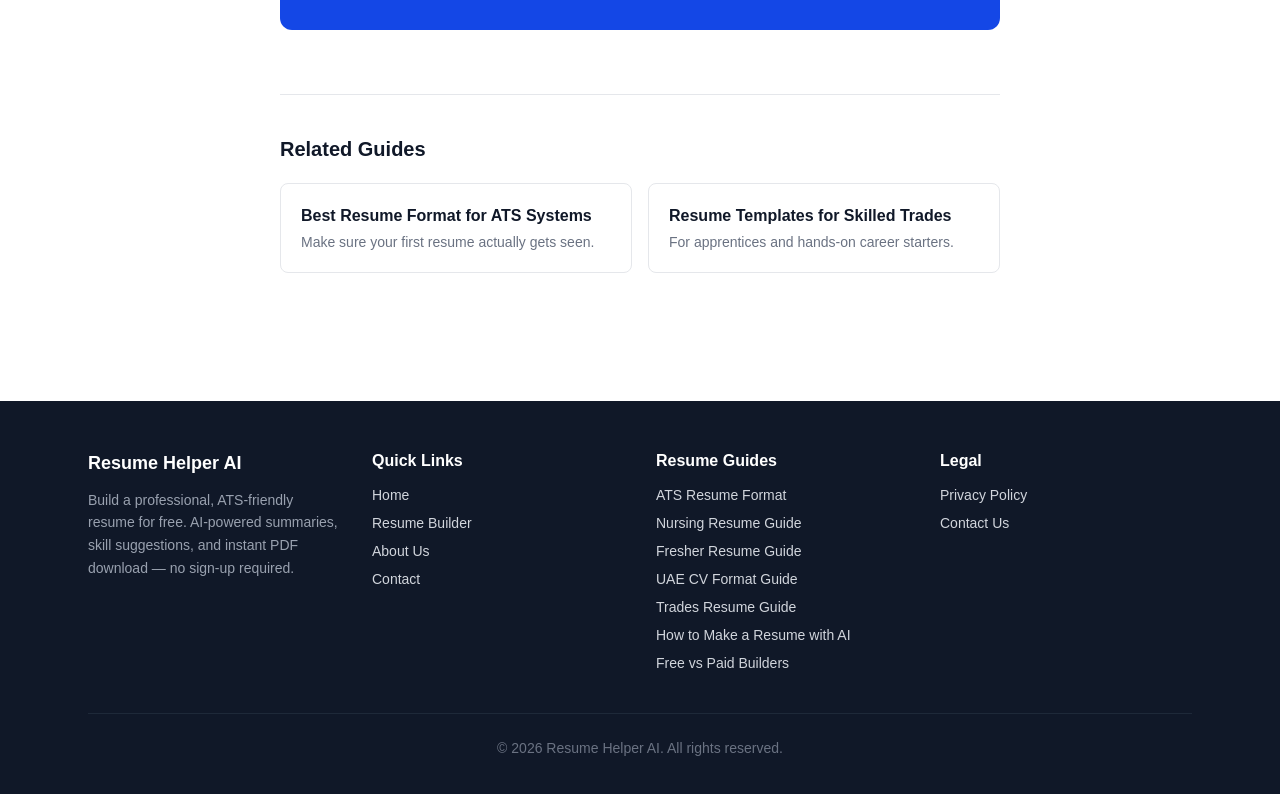
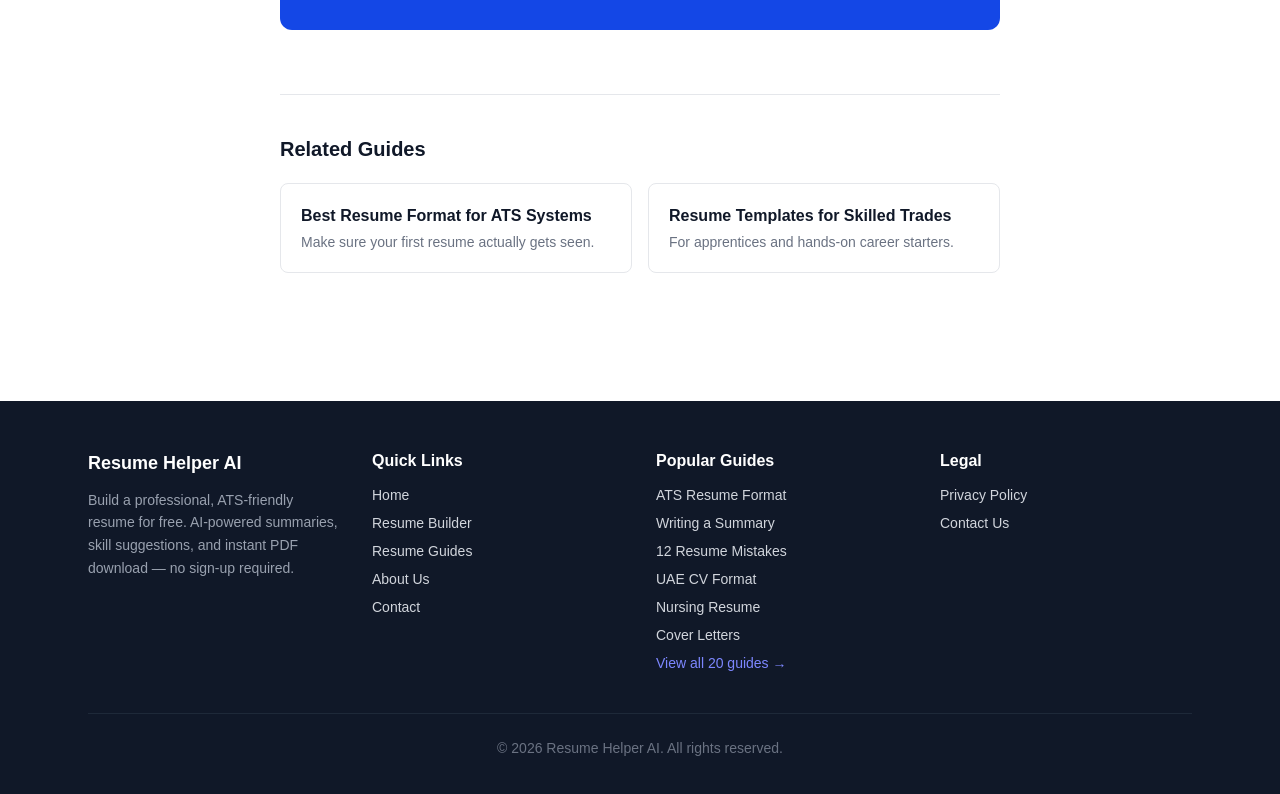
Before and after one commit to pragathishc/ai-resume-builder, a Next.js app: page /blog/fresher-resume-no-experience in a window 1280 px wide. Shown: the part 3684-4478 px from the top of the page. Built offline with nearby package versions, Linux system fonts and the light colour scheme.

Commit message:
Update layout.js

```diff
--- a/src/app/layout.js
+++ b/src/app/layout.js
@@ -19,7 +19,7 @@ export const metadata = {
     template: "%s | Resume Helper AI",
   },
   description:
-    "Build a professional, ATS-friendly resume in minutes with AI-powered summaries and smart skill suggestions. 6 templates including UAE CV. Free, no sign up, no watermark.",
+    "Build a professional, ATS-friendly resume in minutes with AI-powered summaries and smart skill suggestions. 9 templates including UAE CV. Free, no sign up, no watermark.",
 
   // Canonical
   metadataBase: new URL("https://www.resumehelperai.com"),
@@ -54,7 +54,7 @@ export const metadata = {
     siteName: "Resume Helper AI",
     title: "Free AI Resume Builder — No Sign Up, No Paywall",
     description:
-      "Build a professional, ATS-friendly resume in minutes with AI-powered summaries. 6 templates, free PDF download, no watermark, no sign up required.",
+      "Build a professional, ATS-friendly resume in minutes with AI-powered summaries. 9 templates, free PDF download, no watermark, no sign up required.",
     images: [
       {
         url: "https://www.resumehelperai.com/og-image.png",
@@ -70,7 +70,7 @@ export const metadata = {
     card: "summary_large_image",
     title: "Free AI Resume Builder — No Sign Up, No Paywall",
     description:
-      "Build a professional ATS-friendly resume in minutes. AI summaries, 6 templates, free PDF. No sign up required.",
+      "Build a professional ATS-friendly resume in minutes. AI summaries, 9 templates, free PDF. No sign up required.",
     images: ["https://www.resumehelperai.com/og-image.png"],
     creator: "@resumehelperai",
   },
@@ -134,20 +134,25 @@ export default function RootLayout({ children }) {
                 <ul className="space-y-2 text-sm">
                   <li><a href="/" className="hover:text-white transition">Home</a></li>
                   <li><a href="/resume-builder" className="hover:text-white transition">Resume Builder</a></li>
+                  <li><a href="/blog" className="hover:text-white transition">Resume Guides</a></li>
                   <li><a href="/about" className="hover:text-white transition">About Us</a></li>
                   <li><a href="/contact" className="hover:text-white transition">Contact</a></li>
                 </ul>
               </div>
               <div>
-                <h4 className="text-white font-semibold mb-3">Resume Guides</h4>
+                <h4 className="text-white font-semibold mb-3">Popular Guides</h4>
                 <ul className="space-y-2 text-sm">
                   <li><a href="/blog/ats-resume-format-2026" className="hover:text-white transition">ATS Resume Format</a></li>
-                  <li><a href="/blog/nursing-resume-guide" className="hover:text-white transition">Nursing Resume Guide</a></li>
-                  <li><a href="/blog/fresher-resume-no-experience" className="hover:text-white transition">Fresher Resume Guide</a></li>
-                  <li><a href="/blog/uae-cv-format-guide" className="hover:text-white transition">UAE CV Format Guide</a></li>
-                  <li><a href="/blog/trades-resume-guide" className="hover:text-white transition">Trades Resume Guide</a></li>
-                  <li><a href="/blog/how-to-make-a-resume-with-ai" className="hover:text-white transition">How to Make a Resume with AI</a></li>
-                  <li><a href="/blog/free-resume-builder-vs-paid" className="hover:text-white transition">Free vs Paid Builders</a></li>
+                  <li><a href="/blog/resume-summary-examples" className="hover:text-white transition">Writing a Summary</a></li>
+                  <li><a href="/blog/resume-mistakes-to-avoid" className="hover:text-white transition">12 Resume Mistakes</a></li>
+                  <li><a href="/blog/uae-cv-format-guide" className="hover:text-white transition">UAE CV Format</a></li>
+                  <li><a href="/blog/nursing-resume-guide" className="hover:text-white transition">Nursing Resume</a></li>
+                  <li><a href="/blog/cover-letter-guide" className="hover:text-white transition">Cover Letters</a></li>
+                  <li>
+                    <a href="/blog" className="text-indigo-400 hover:text-indigo-300 transition font-medium">
+                      View all 20 guides →
+                    </a>
+                  </li>
                 </ul>
               </div>
               <div>
```
